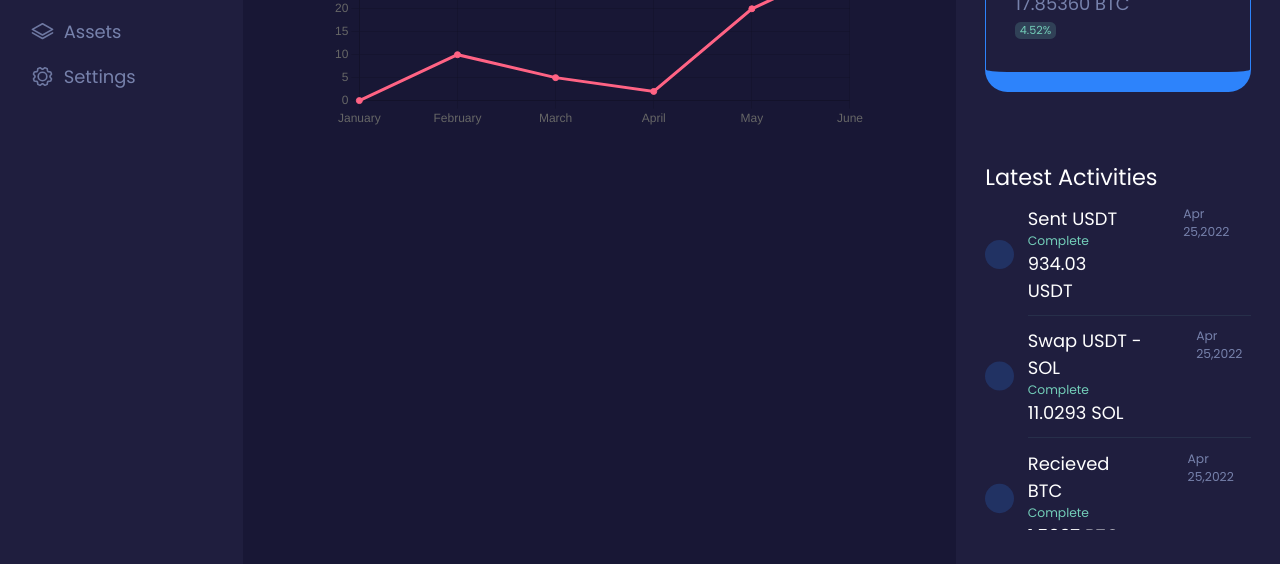
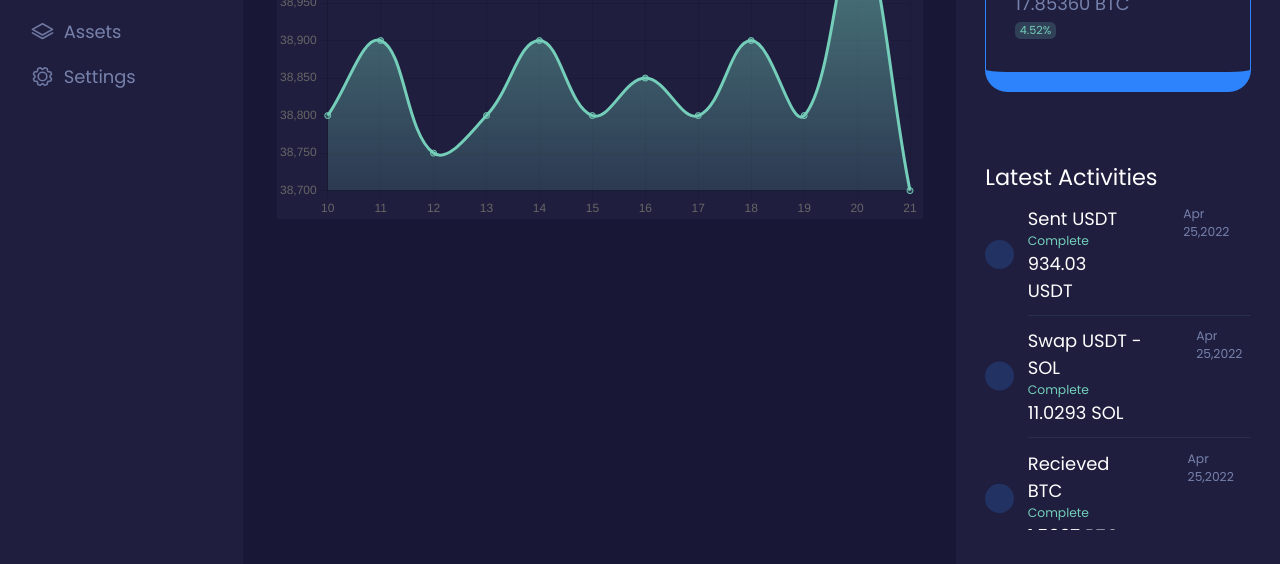
Before and after one commit to Stoneybro/crypto-dashboard, a plain HTML site: page index.html in a window 1280 px wide. Shown: the part 236-800 px from the top of the page. Drawn offline with nearby package versions, Linux system fonts and the light colour scheme.

Commit message:
chart.js integrated

```diff
--- a/app.js
+++ b/app.js
@@ -1,29 +1,32 @@
+const ctx=document.getElementById('myChart').getContext("2d")
 const labels = [
-    'January',
-    'February',
-    'March',
-    'April',
-    'May',
-    'June',
+    10,11,12,13,14,15,16,17,18,19,20,21
   ];
-
+ let gradient=ctx.createLinearGradient(0,0,0,400)
+ gradient.addColorStop(0,"rgba(116, 206, 185, 0.6)")
+ gradient.addColorStop(1,"rgba(116, 206, 185,0 )")
   const data = {
     labels: labels,
     datasets: [{
-      label: 'My First dataset',
-      backgroundColor: 'rgb(255, 99, 132)',
-      borderColor: 'rgb(255, 99, 132)',
-      data: [0, 10, 5, 2, 20, 30, 45],
+      label: "Statistics",
+      backgroundColor: gradient,
+      borderColor: 'rgba(116, 206, 185, 1)',
+      fill:true,
+      lineTension:0.4,
+      hoverRadius:12,
+      data: [38800,38900,38750,38800,38900,38800,38850,38800,38900,38800,39050,38700]
     }]
   };
 
   const config = {
     type: 'line',
     data: data,
-    options: {}
+    options: {
+      responsive:true,
+    }
   };
 
   const myChart = new Chart(
-    document.getElementById('myChart'),
+    ctx,
     config
   );
--- a/index.html
+++ b/index.html
@@ -35,8 +35,16 @@
                     <div>Dashboard</div><span><input type="search" name="" placeholder="search"><img src="images/MagnifyingGlass.svg" alt=""></span>
                 </div>
                <div class="main-chart">
+                   <div class="chartwrapper">
                 <canvas id="myChart" style="width:100%">Your browser doesn't support this canvas</canvas>
                </div>
+               <div class="littlebox"></div>
+               <div class="littlebox"></div>
+               <div class="littlebox"></div>
+               <div class="littlebox"></div>
+               <div class="littlebox"></div>
+               <div class="littlebox"></div>
+            </div>
             </div>
         </section>
           <!-- ///////////
--- a/style.css
+++ b/style.css
@@ -212,6 +212,11 @@ section two
 
 }
 .main-chart{
-    grid-column: 2/8;
+    grid-column: 1/9;
     grid-row: 3;
+
 }
+.chartwrapper{
+    background-color:  rgba(31, 30, 62, 1);
+    margin: 1.5rem;
+}
```
